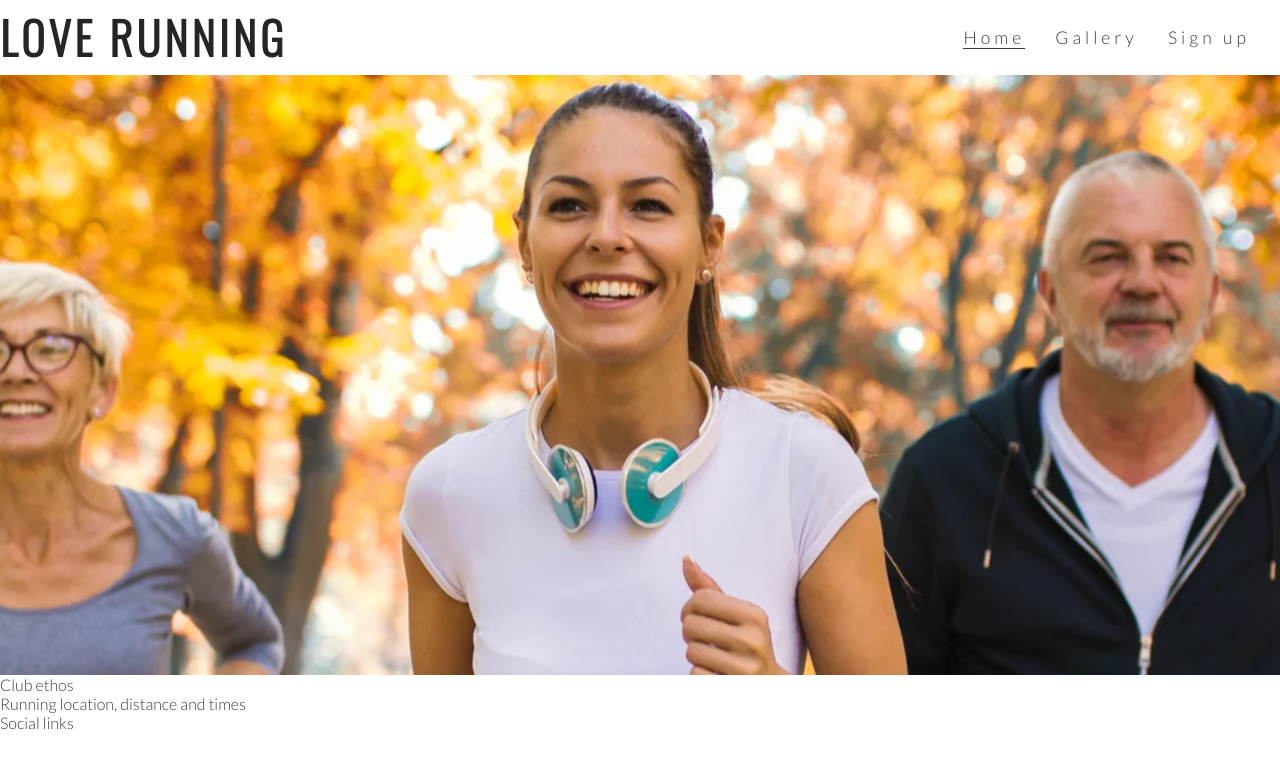
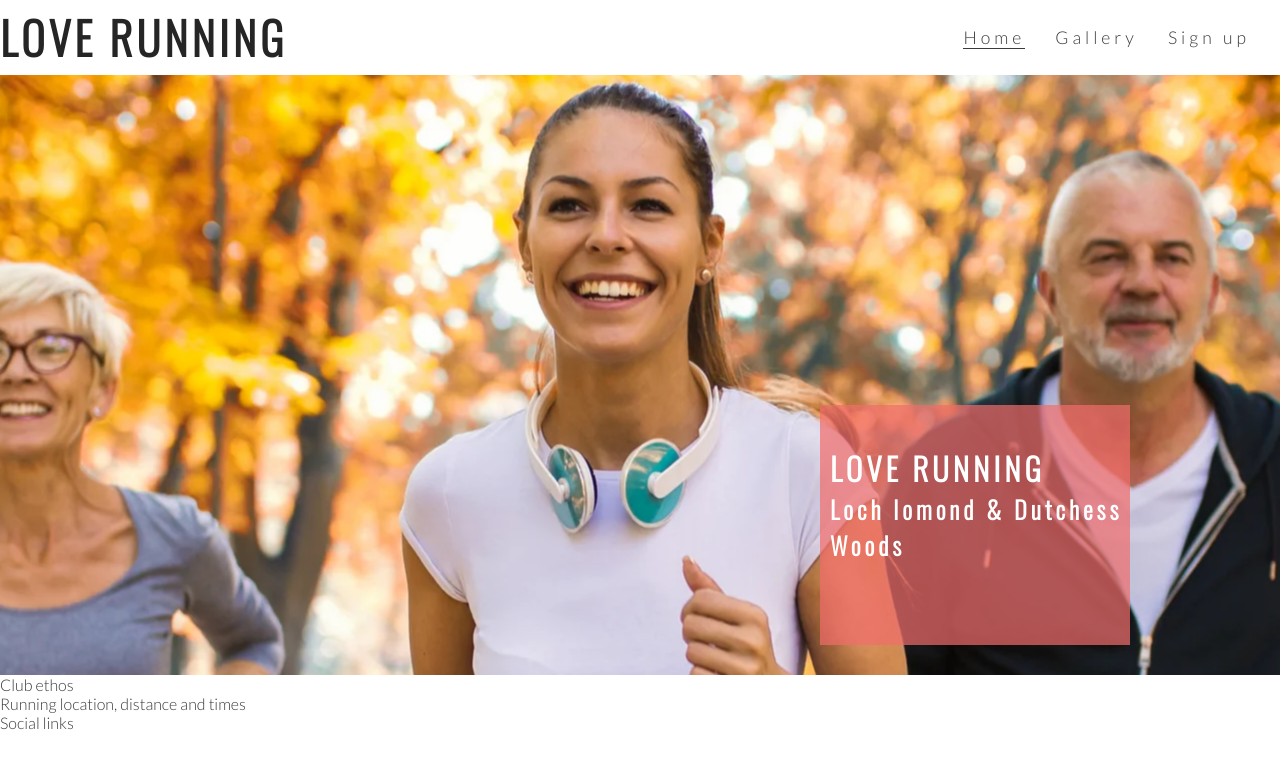
Before and after one commit to RHoganD/love-running, a website: page index.html in a window 1280 px wide. Drawn offline with nearby package versions, Linux system fonts and the light colour scheme.

Commit message:
Add cover text & style

```diff
--- a/assets/css/style.css
+++ b/assets/css/style.css
@@ -55,13 +55,19 @@ border-bottom: 1px solid #3a3a3a;
 border-bottom: 1px solid #3a3a3a;
 }
 
-/* hero image */
+/* hero image and cover tex*/
 
 #hero-outer {
 height: 600px;
 width: 100%;
 overflow: hidden;
+position: relative;
 }
+
+#cover-text, #cover-text h2{
+    color: #fff;
+}
+
 
 #hero-image {
 height: 600px;
@@ -83,3 +89,23 @@ animation-fill-mode: forwards;
         transform: scale(1.1);
     }
 }
+
+#cover-text {
+    font-size: 130%;
+    font-family: Oswald, sans-serif;
+    text-transform: upercase;
+    letter-spacing: 4px;
+
+    width: 300px;
+    height: 200px;
+
+    padding-top: 40px;
+    padding-left: 10px;
+
+    background-color: rgba(241, 109, 107, .7);
+
+    bottom: 30px;
+    right: 150px;
+
+    position: absolute;
+    {}
--- a/index.html
+++ b/index.html
@@ -32,8 +32,12 @@
         </nav>
     </header>
 
-    <section id="hero-outer">
+<section id="hero-outer">
 <div id="hero-image"></div>
+<div id="cover-text">
+<h2>Love Running</h2>
+<h3>Loch lomond & Dutchess Woods</h3>
+</div>
 
     </section>
     <section>Club ethos</section>
```
